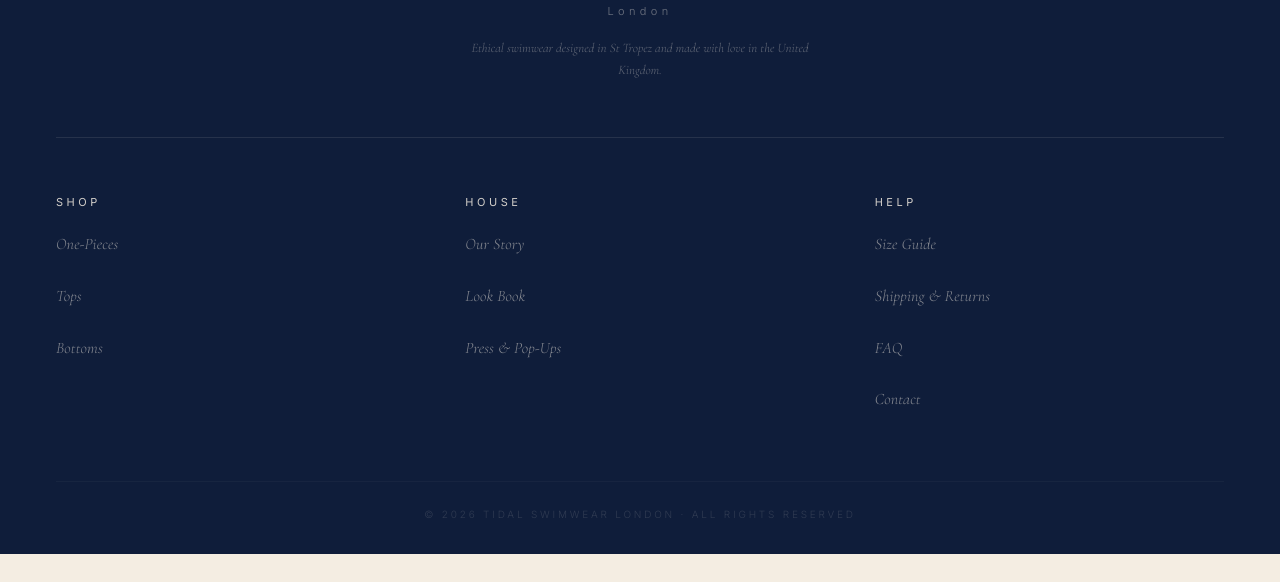
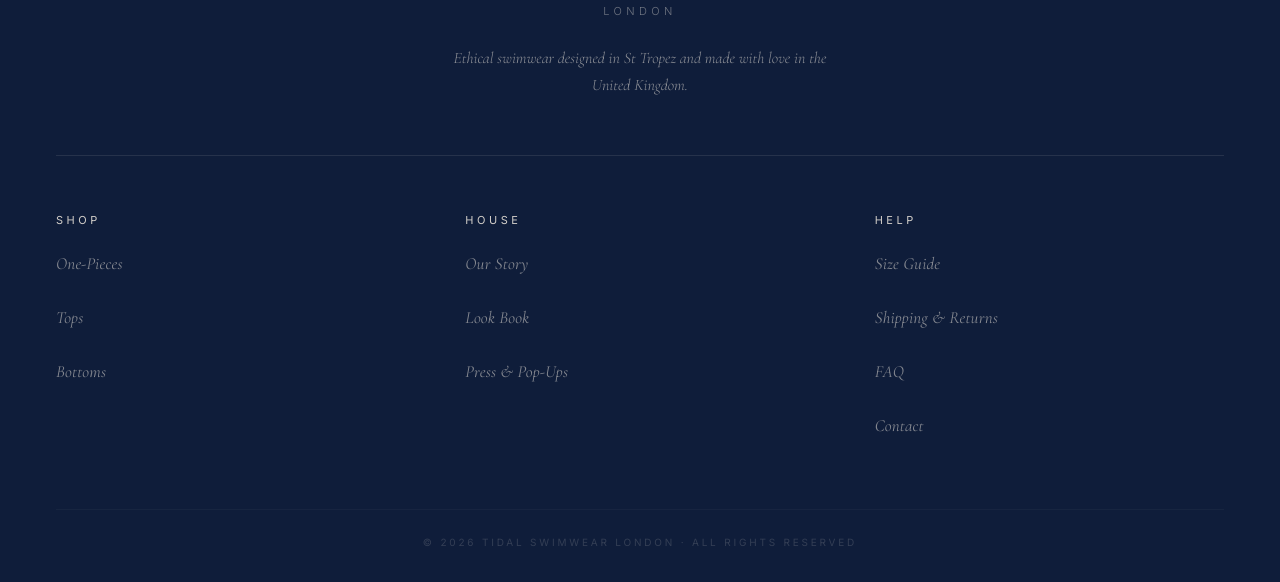
Before and after one commit to vstockford04/tidal-swimwear, a plain HTML site: page Tidal-shipping-returns.html in a window 1280 px wide. Shown: the part 2161-2743 px from the top of the page. Before the commit the page ends 2715 px from the top, so only its background shows below. Drawn offline with nearby package versions, Linux system fonts and the light colour scheme; a web font is replaced by a local one.

Commit message:
Implement footer styling and update nav links
Added unified footer styling and updated navigation links.

```diff
--- a/Tidal-shipping-returns.html
+++ b/Tidal-shipping-returns.html
@@ -2081,6 +2081,89 @@
   margin-left: auto !important;
   margin-right: auto !important;
   max-width: 360px !important;
+}
+
+
+
+/* === UNIFIED FOOTER STYLING (matches index.html, applied to all pages) === */
+footer .footer-brand .logo-mark,
+footer .footer-brand .logo-mark .logo-name {
+  font-family: 'Italiana', serif !important;
+  font-size: 20px !important;
+  letter-spacing: 0.32em !important;
+  color: var(--cream) !important;
+  line-height: 1.1 !important;
+  font-weight: 400 !important;
+  font-style: normal !important;
+}
+footer .footer-brand .logo-sub {
+  font-family: 'Inter', sans-serif !important;
+  font-size: 11px !important;
+  letter-spacing: 0.4em !important;
+  color: rgba(244,237,226,0.6) !important;
+  margin-top: 6px !important;
+  display: block !important;
+  text-transform: uppercase !important;
+}
+footer .footer-brand p {
+  font-family: 'Cormorant Garamond', serif !important;
+  font-style: italic !important;
+  font-size: 16px !important;
+  opacity: 0.55 !important;
+  line-height: 1.7 !important;
+  margin: 24px auto 0 !important;
+  max-width: 380px !important;
+  color: var(--cream) !important;
+}
+footer .footer-col h4,
+footer .footer-grid h4 {
+  font-family: 'Inter', sans-serif !important;
+  font-size: 11px !important;
+  letter-spacing: 0.32em !important;
+  text-transform: uppercase !important;
+  font-weight: 400 !important;
+  color: var(--cream) !important;
+  margin: 0 0 20px !important;
+  opacity: 0.85 !important;
+}
+footer .footer-col ul,
+footer .footer-grid ul {
+  list-style: none !important;
+  padding: 0 !important;
+  margin: 0 !important;
+}
+footer .footer-col ul li,
+footer .footer-grid ul li {
+  margin-bottom: 14px !important;
+}
+footer .footer-col ul li a,
+footer .footer-grid ul li a,
+footer .footer-col a,
+footer .footer-grid a {
+  font-family: 'Cormorant Garamond', serif !important;
+  font-style: italic !important;
+  font-size: 17px !important;
+  color: rgba(244,237,226,0.85) !important;
+  text-decoration: none !important;
+  letter-spacing: 0.01em !important;
+  transition: opacity 0.2s, color 0.2s !important;
+  font-weight: 400 !important;
+  display: inline-block !important;
+}
+footer .footer-col ul li a:hover,
+footer .footer-grid ul li a:hover,
+footer .footer-col a:hover {
+  opacity: 1 !important;
+  color: var(--cream) !important;
+}
+footer .footer-bottom {
+  font-family: 'Inter', sans-serif !important;
+  font-size: 10px !important;
+  letter-spacing: 0.28em !important;
+  text-transform: uppercase !important;
+  color: rgba(244,237,226,0.45) !important;
+  font-weight: 400 !important;
+  font-style: normal !important;
 }
 </style>
 <meta content="#f4ede2" name="theme-color"/><meta content="light only" name="color-scheme"/></head>
@@ -2110,12 +2193,8 @@
 <ul class="nav-links nav-right-links">
 <li><a href="Our-story.html">Our Story</a></li>
 <li><a href="contact.html">Contact</a></li>
-<li class="nav-icon"><a aria-label="Search" href="#">
-<svg fill="none" height="16" stroke="currentColor" stroke-linecap="round" stroke-linejoin="round" stroke-width="1.5" viewbox="0 0 24 24" width="16"><circle cx="11" cy="11" r="7"></circle><path d="m20 20-3.5-3.5"></path></svg>
-</a></li>
-<li class="nav-icon"><a aria-label="Account" href="#">
-<svg fill="none" height="16" stroke="currentColor" stroke-linecap="round" stroke-linejoin="round" stroke-width="1.5" viewbox="0 0 24 24" width="16"><circle cx="12" cy="8" r="4"></circle><path d="M4 21c0-4.4 3.6-8 8-8s8 3.6 8 8"></path></svg>
-</a></li>
+
+
 <li class="nav-icon"><a aria-label="Shopping bag" class="cart-icon" href="#">
 <svg fill="none" height="16" stroke="currentColor" stroke-linecap="round" stroke-linejoin="round" stroke-width="1.5" viewbox="0 0 24 24" width="16"><path d="M5 7h14l-1.3 13a1.8 1.8 0 0 1-1.8 1.6H8.1a1.8 1.8 0 0 1-1.8-1.6L5 7z"></path><path d="M9 7V5a3 3 0 0 1 6 0v2"></path></svg>
 <span class="cart-count">0</span>
@@ -2205,5 +2284,10 @@
 </div>
 <div class="footer-bottom">© 2026 Tidal Swimwear London · All rights reserved</div>
 </footer>
+
+</div>
+
+
+<script src="/js/shopify-cart.js"></script>
 </body>
 </html>
```
